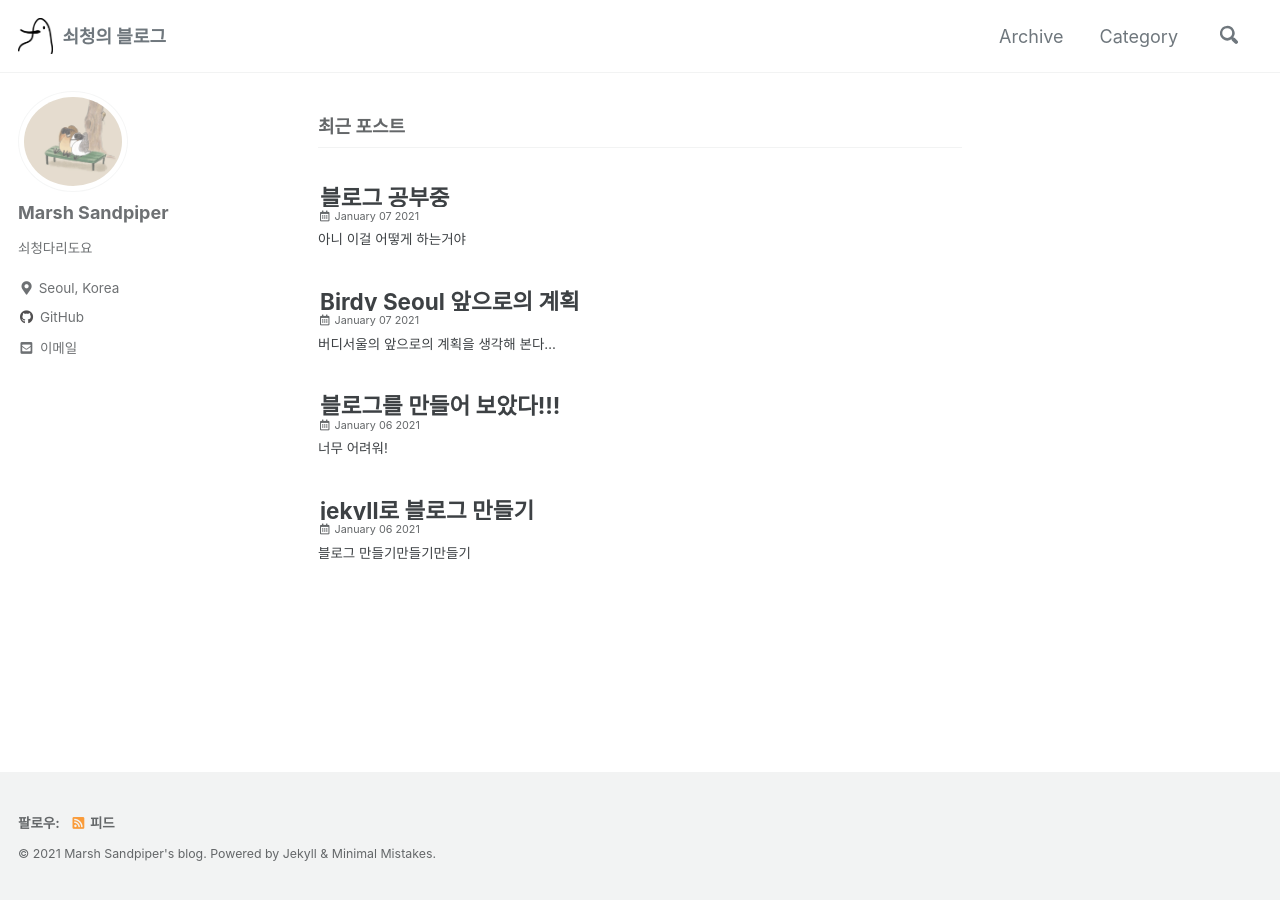
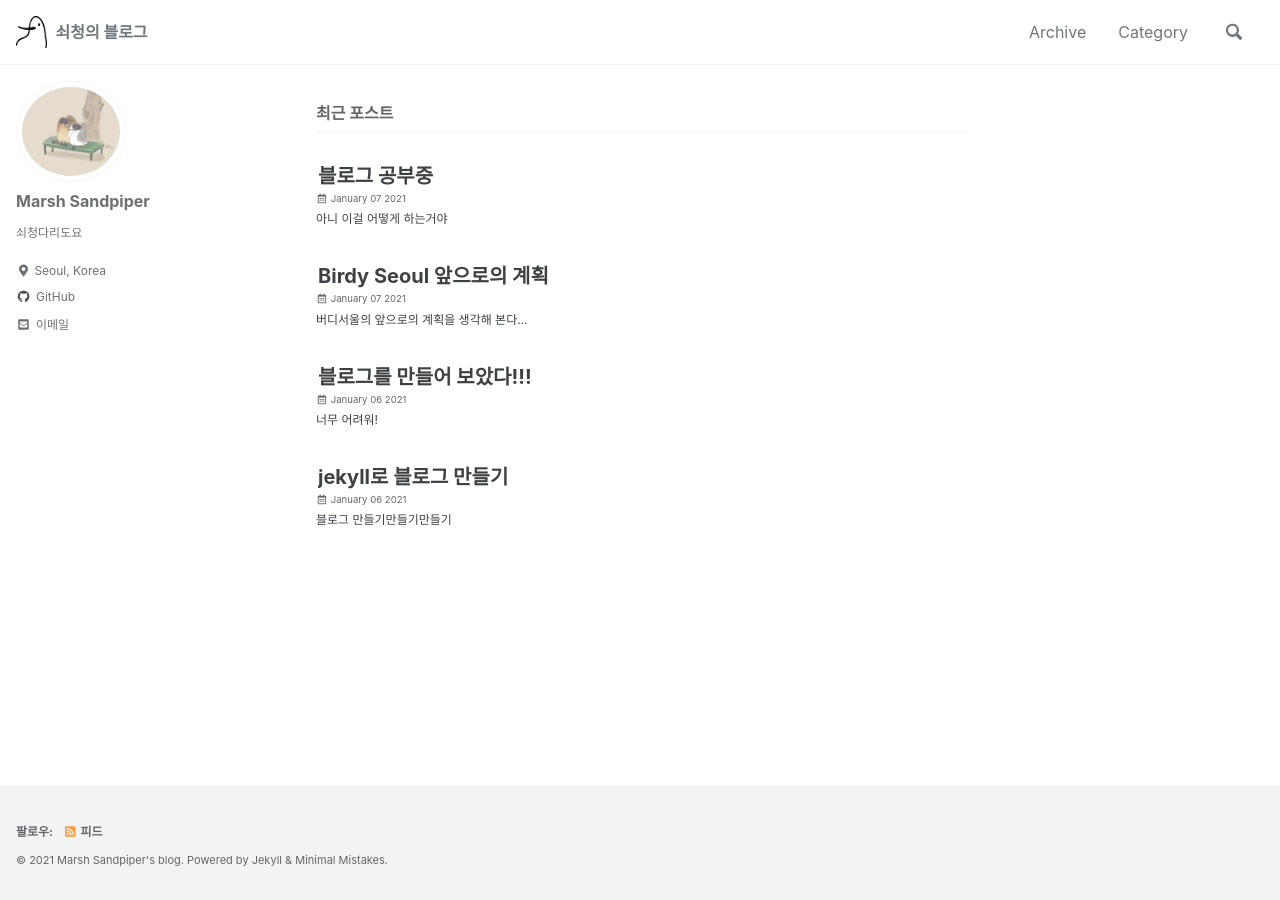
Before and after one commit to Jeong-yeon-Lee/Jeong-yeon-Lee.github.io, a Jekyll site: the page built from index.html, in a window 1280 px wide. Built offline with Jekyll 4.4.1, drawn with Linux system fonts in a browser that asks for light colours; cached includes are drawn as plain includes; the list of posts is cut into pages by our own code.

Commit message:
font size

```diff
--- a/assets/css/main.scss
+++ b/assets/css/main.scss
@@ -20,17 +20,17 @@ $header-font-family: $sans-serif-narrow;
 $caption-font-family: $serif !default;
 
 html {
-  font-size: 12px; // originally 16px
+  font-size: 10px; // originally 16px
   @include breakpoint($medium) {
-    font-size: 14px; // originally 18px
+    font-size: 12px; // originally 18px
   }
 
   @include breakpoint($large) {
-    font-size: 16px; // originally 20px
+    font-size: 14px; // originally 20px
   }
 
   @include breakpoint($x-large) {
-    font-size: 18px; // originally 22px
+    font-size: 16px; // originally 22px
   }
 }
 
```
